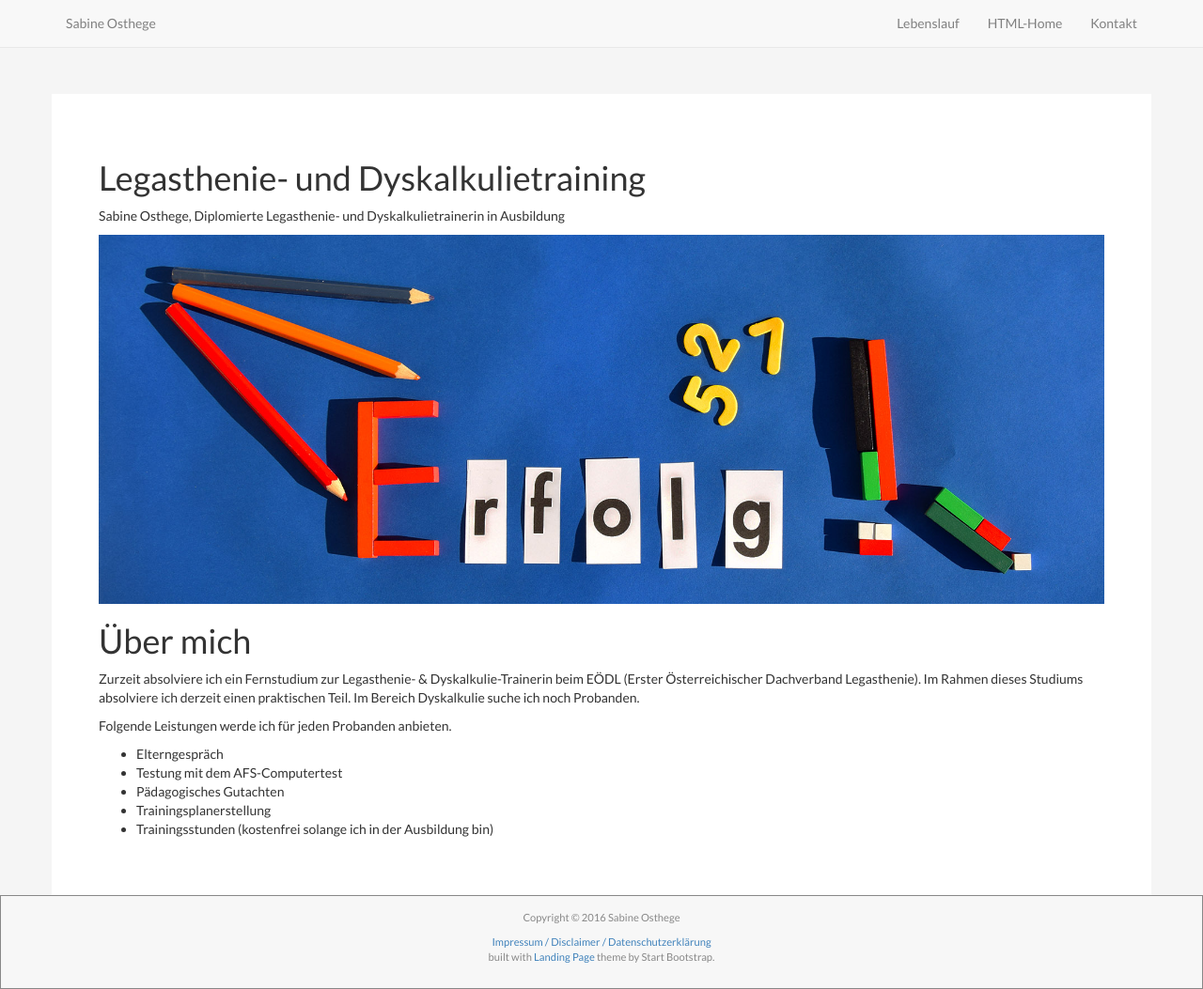
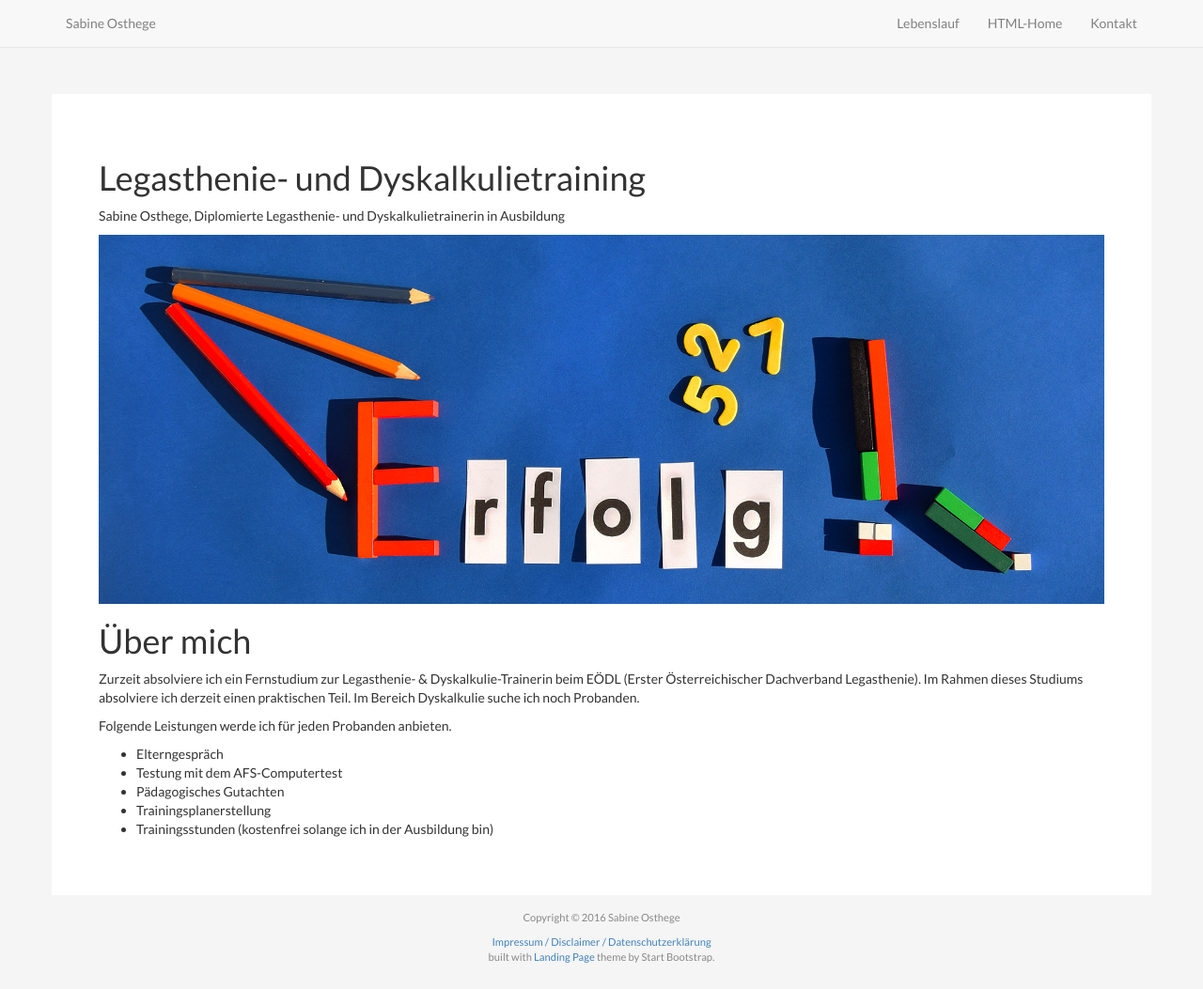
Before and after one commit to sabineosthege/sabineosthege.github.io, a Jekyll site: the page built from index.md, in a window 1280 px wide and 1053 px high. Shown: the whole window at 94% size. Built offline with Jekyll 4.4.1, drawn with Linux system fonts in a browser that asks for light colours; nearby versions of some CDN libraries.

Commit message:
footer transparent

```diff
--- a/css/landing-page.css
+++ b/css/landing-page.css
@@ -176,8 +176,6 @@ body {
 }
 
 footer {
-    background-color: #f8f8f8;
-    border: 1px solid !important;
     color: grey;
     text-align: center;
     font-size: 0.8em;
@@ -185,6 +183,7 @@ footer {
     margin-top: 0;
     text-decoration: none;
 }
+
 .navbar {
     opacity: 0.93;
 }
```
